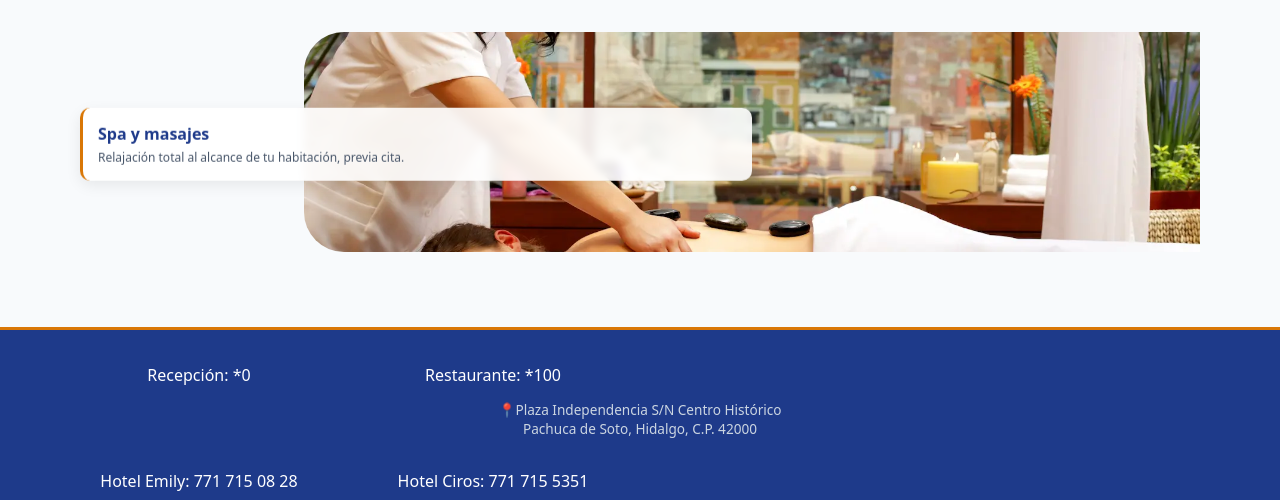
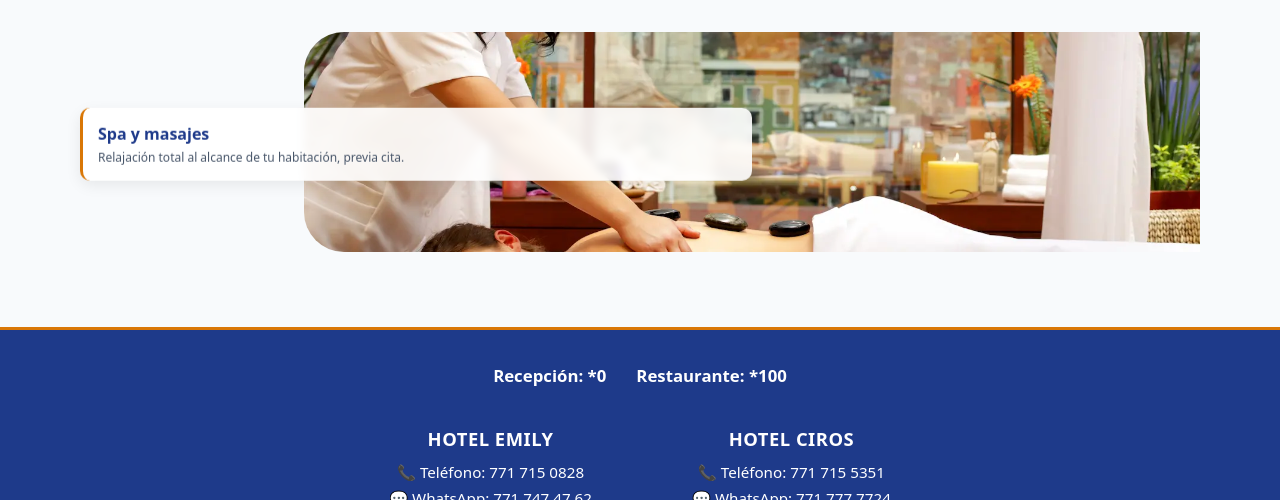
Before and after one commit to HotelEmily/Catalogo-Digital, a plain HTML site: page index.html in a window 1280 px wide. Shown: the part 1210-1710 px from the top of the page. Drawn offline with Linux system fonts and the light colour scheme.

Commit message:
Update index.html

```diff
--- a/index.html
+++ b/index.html
@@ -128,25 +128,38 @@
     </main>
   </div>
 
+<!-- PIE DE PÁGINA -->
+  <footer class="pie-pagina">
 
-  <!-- PIE DE PÁGINA -->
-  <footer class="pie-pagina">
-    <div class="pie-contacto">
-      <p>Recepción: *0</p>
+    <!-- NUEVO: Recepción y Restaurante arriba y centrados -->
+    <div class="pie-recepcion-restaurante">
+      <p>Recepción: <span>*0</span></p>
+      <p>Restaurante: <span>*100</span></p>
     </div>
-    <div class="pie-contacto">
-      <p>Restaurante: *100</p>
+
+    <!-- Contenedor ordenado por hotel -->
+    <div class="pie-hoteles-contacto">
+
+      <div class="pie-hotel-bloque">
+        <h4>Hotel Emily</h4>
+        <a href="tel:7717150828">📞 Teléfono: 771 715 0828</a>
+        <a href="https://wa.me/527717150828">💬 WhatsApp: 771 747 47 62</a>
+      </div>
+
+      <!-- Hotel Ciros -->
+      <div class="pie-hotel-bloque">
+        <h4>Hotel Ciros</h4>
+        <a href="tel:7717150828">📞 Teléfono: 771 715 5351</a>
+        <a href="https://wa.me/527717150828">💬 WhatsApp: 771 777 7724</a>
+      </div>
+
     </div>
+
     <p class="pie-direccion">
       📍Plaza Independencia S/N Centro Histórico<br>
       Pachuca de Soto, Hidalgo, C.P. 42000
     </p>
-    <div class="pie-contacto">
-      <p>Hotel Emily: 771 715 08 28</p>
-    </div>
-    <div class="pie-contacto">
-      <p>Hotel Ciros: 771 715 5351</p>
-    </div>
+
     <div class="pie-redes">
       <a href="https://www.facebook.com/hotelemily" target="_blank" rel="noopener noreferrer">
         <img src="img/logos/facebookB.webp" alt="Facebook">
@@ -155,10 +168,12 @@
         <img src="img/logos/instagram.webp" alt="Instagram">
       </a>
     </div>
+
     <div class="pie-legal">
       &copy; 2026 Hotel Emily Pachuca. Todos los derechos reservados.
     </div>
   </footer>
+
   <button id="btn-subir" title="Volver arriba">↑</button>
   <script src="script.js"></script>
   <script async src="https://translate.google.com/translate_a/element.js?cb=googleTranslateElementInit"></script>
```
